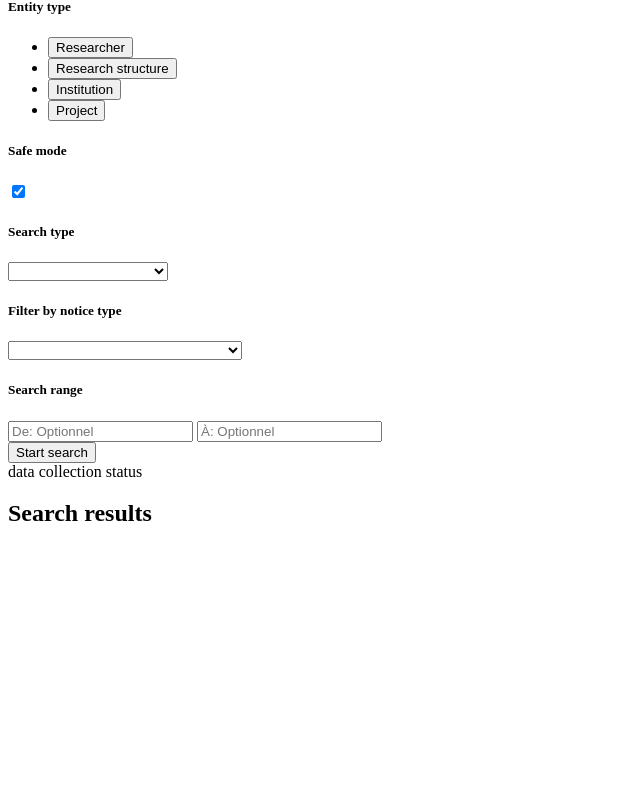
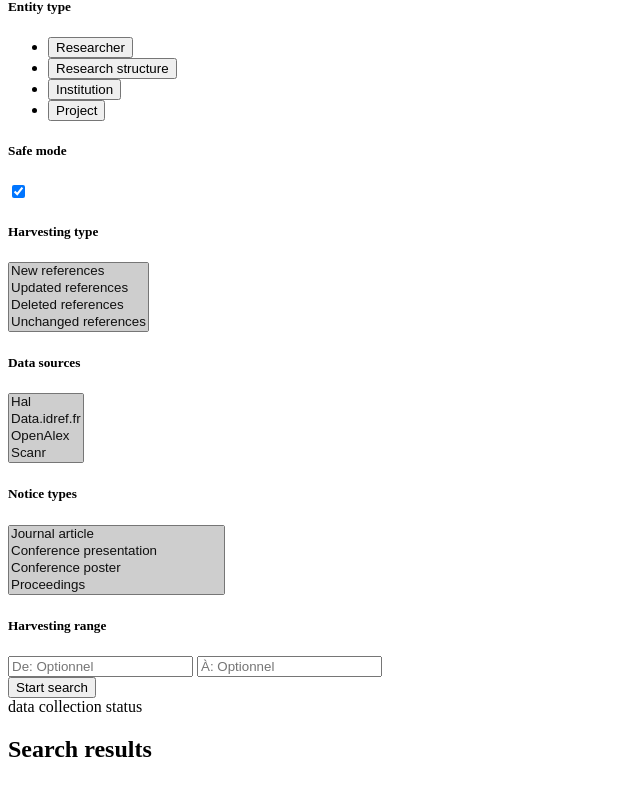
Before and after one commit to CRISalid-esr/svp-harvester, a Python web app: template app/templates/retrieve.html.jinja in a window 1280 px wide. Shown: the part 363-1154 px from the top of the page, without its empty margins (0-640 px from the left). Before the commit the page ends 884 px from the top, so only its background shows below. Run offline with Jinja, Linux system fonts and the light colour scheme; the template is opened without the code that fills it, so the values that code supplies are empty.

Commit message:
Use tom select

```diff
--- a/app/templates/package.json
+++ b/app/templates/package.json
@@ -34,6 +34,7 @@
     "ejs": "^3.1.9",
     "feather-icons": "^4.28.0",
     "pretty-print-json": "^2.0.3",
+    "tom-select": "^2.2.2",
     "zinggrid": "^1.6.0-0"
   }
 }
--- a/app/templates/retrieve.html.jinja
+++ b/app/templates/retrieve.html.jinja
@@ -12,7 +12,7 @@
                         <h5>{% trans %}Entity type{% endtrans %} <i
                                 class="bi bi-info-circle cursor-help"
                                 data-bs-toggle="tooltip"
-                                data-bs-title="{% trans %}Choose the entity type for which you want to retrieve notices{% endtrans %}"
+                                data-bs-title="{% trans %}Entity type help text{% endtrans %}"
                         ></i></h5>
                         <ul class="nav nav-pills mb-3" id="pills-tab" role="tablist">
                             <li class="nav-item" role="presentation">
@@ -46,7 +46,7 @@
                             <h5>{% trans %}Safe mode{% endtrans %} <i
                                     class="bi bi-info-circle cursor-help"
                                     data-bs-toggle="tooltip"
-                                    data-bs-title="{% trans %}In safe mode, the harvesting will not alter the harvesting history for the given entity.{% endtrans %}"
+                                    data-bs-title="{% trans %}Safe mode help text{% endtrans %}"
                             ></i></h5>
                             <input id="safe-mode-toggle" type="checkbox" data-toggle="toggle" checked
                                    aria-label="Toggle safe mode" aria-checked="true"/>
@@ -69,62 +69,98 @@
                     </div>
                 </div>
                 <div id="identifier-fields-container"></div>
-
-
                 <div class="row">
                     <div class="col-md-6 col-12">
-                        <h5>{% trans %}Search type{% endtrans %}</h5>
+                        <h5>{% trans %}Harvesting type{% endtrans %} <i
+                                class="bi bi-info-circle cursor-help"
+                                data-bs-toggle="tooltip"
+                                data-bs-title="{% trans %}Harvesting type help text{% endtrans %}"
+                        ></i></h5>
                         <span hidden>{% trans %}Event type{% endtrans %}</span>
-                        <select class="form-select mt-3 mb-3" aria-label="Default select example">
-                            <option selected disabled value=""></option>
-                            <option value="all">{% trans %}Comprehensive search{% endtrans %}</option>
-                            <option value="new">{% trans %}Novelty search{% endtrans %}</option>
-                            <option value="updated">{% trans %}Search for updates{% endtrans %}</option>
-                            <option value="unchanged">{% trans %}Search for matches{% endtrans %}</option>
+                        <select id="event-type-select"
+                                class="mt-3 mb-3"
+                                multiple="multiple"
+                                aria-label="{% trans %}Search type{% endtrans %}">
+                            <option selected value="created">{% trans %}New references{% endtrans %}</option>
+                            <option selected value="updated">{% trans %}Updated references{% endtrans %}</option>
+                            <option selected value="deleted">{% trans %}Deleted references{% endtrans %}</option>
+                            <option selected value="unchanged">{% trans %}Unchanged references{% endtrans %}</option>
                         </select>
                     </div>
                     <div class="col-md-6 col-12">
-                        <h5>{% trans %}Filter by notice type{% endtrans %}</h5>
+                        <h5>{% trans %}Data sources{% endtrans %} <i
+                                class="bi bi-info-circle cursor-help"
+                                data-bs-toggle="tooltip"
+                                data-bs-title="{% trans %}Data sources help text{% endtrans %}"
+                        ></i></h5>
+                        <span hidden>{% trans %}Data sources{% endtrans %}</span>
+                        <select id="data-sources-select"
+                                class="mt-3 mb-3"
+                                multiple="multiple"
+                                aria-label="{% trans %}Data sources{% endtrans %}">
+                            <option selected value="hal">{% trans %}Hal{% endtrans %}</option>
+                            <option selected value="idref">{% trans %}Data.idref.fr{% endtrans %}</option>
+                            <option selected value="openalex">{% trans %}OpenAlex{% endtrans %}</option>
+                            <option selected value="scanr">{% trans %}Scanr{% endtrans %}</option>
+                        </select>
+                    </div>
+                </div>
+                <div class="row">
+                    <div class="col-md-12">
+                        <h5>{% trans %}Notice types{% endtrans %} <i
+                                class="bi bi-info-circle cursor-help"
+                                data-bs-toggle="tooltip"
+                                data-bs-title="{% trans %}Notice types help text{% endtrans %}"
+                        ></i></h5>
 
-                        <select class="form-select mt-3 mb-3" aria-label="Default select example">
-                            <option selected disabled value=""></option>
-                            <option value="ART">{% trans %}Journal article{% endtrans %}</option>
-                            <option value="COMM">{% trans %}Conference presentation{% endtrans %}</option>
-                            <option value="POSTER">{% trans %}Conference poster{% endtrans %}</option>
-                            <option value="PROCEEDINGS">{% trans %}Proceedings{% endtrans %}</option>
-                            <option value="ISSUE">{% trans %}Special journal issue{% endtrans %}</option>
-                            <option value="OUV">{% trans %}Book{% endtrans %}</option>
-                            <option value="COUV">{% trans %}Book chapter{% endtrans %}</option>
-                            <option value="BLOG">{% trans %}Scientific blog post{% endtrans %}</option>
-                            <option value="NOTICE">{% trans %}Encyclopedia or dictionary notice{% endtrans %}</option>
-                            <option value="TRAD">{% trans %}Translation{% endtrans %}</option>
-                            <option value="PATENT">{% trans %}Patent{% endtrans %}</option>
-                            <option value="OTHER">{% trans %}Other scientific publication{% endtrans %}</option>
-                            <option value="UNDEFINED">{% trans %}Working paper{% endtrans %}</option>
-                            <option value="REPORT">{% trans %}Report{% endtrans %}</option>
-                            <option value="THESE">{% trans %}Thésis{% endtrans %}</option>
-                            <option value="HDR">{% trans %}HDR{% endtrans %}</option>
-                            <option value="LECTURE">{% trans %}Lecture{% endtrans %}</option>
-                            <option value="MEM">{% trans %}Student thesis{% endtrans %}</option>
-                            <option value="IMG">{% trans %}Image{% endtrans %}</option>
-                            <option value="VIDEO">{% trans %}Video{% endtrans %}</option>
-                            <option value="SON">{% trans %}Sound{% endtrans %}</option>
-                            <option value="MAP">{% trans %}Map{% endtrans %}</option>
-                            <option value="SOFTWARE">{% trans %}Software{% endtrans %}</option>
-                            <option value="PRESCONF">{% trans %}Document for scientific events{% endtrans %}</option>
-                            <option value="CREPORT">{% trans %}Report Chapter{% endtrans %}</option>
-                            <option value="ETABTHESE">{% trans %}Establishment thesis{% endtrans %}</option>
-                            <option value="MEMLIC">{% trans %}typdoc_MEMLIC{% endtrans %}</option>
-                            <option value="NOTE">{% trans %}Reading note{% endtrans %}</option>
-                            <option value="OTHERREPORT">{% trans %}Other reports, seminars,
+                        <select id="reference-type-select"
+                                class="mt-3 mb-3"
+                                multiple="multiple"
+                                aria-label="{% trans %}Filter by notice type{% endtrans %}">
+                            <option selected value="ART">{% trans %}Journal article{% endtrans %}</option>
+                            <option selected value="COMM">{% trans %}Conference presentation{% endtrans %}</option>
+                            <option selected value="POSTER">{% trans %}Conference poster{% endtrans %}</option>
+                            <option selected value="PROCEEDINGS">{% trans %}Proceedings{% endtrans %}</option>
+                            <option selected value="ISSUE">{% trans %}Special journal issue{% endtrans %}</option>
+                            <option selected value="OUV">{% trans %}Book{% endtrans %}</option>
+                            <option selected value="COUV">{% trans %}Book chapter{% endtrans %}</option>
+                            <option selected value="BLOG">{% trans %}Scientific blog post{% endtrans %}</option>
+                            <option selected value="NOTICE">{% trans %}Encyclopedia or dictionary
+                                notice{% endtrans %}</option>
+                            <option selected value="TRAD">{% trans %}Translation{% endtrans %}</option>
+                            <option selected value="PATENT">{% trans %}Patent{% endtrans %}</option>
+                            <option selected value="OTHER">{% trans %}Other scientific
+                                publication{% endtrans %}</option>
+                            <option selected value="UNDEFINED">{% trans %}Working paper{% endtrans %}</option>
+                            <option selected value="REPORT">{% trans %}Report{% endtrans %}</option>
+                            <option selected value="THESE">{% trans %}Thésis{% endtrans %}</option>
+                            <option selected value="HDR">{% trans %}HDR{% endtrans %}</option>
+                            <option selected value="LECTURE">{% trans %}Lecture{% endtrans %}</option>
+                            <option selected value="MEM">{% trans %}Student thesis{% endtrans %}</option>
+                            <option selected value="IMG">{% trans %}Image{% endtrans %}</option>
+                            <option selected value="VIDEO">{% trans %}Video{% endtrans %}</option>
+                            <option selected value="SON">{% trans %}Sound{% endtrans %}</option>
+                            <option selected value="MAP">{% trans %}Map{% endtrans %}</option>
+                            <option selected value="SOFTWARE">{% trans %}Software{% endtrans %}</option>
+                            <option selected value="PRESCONF">{% trans %}Document for scientific
+                                events{% endtrans %}</option>
+                            <option selected value="CREPORT">{% trans %}Report Chapter{% endtrans %}</option>
+                            <option selected value="ETABTHESE">{% trans %}Establishment thesis{% endtrans %}</option>
+                            <option selected value="MEMLIC">{% trans %}typdoc_MEMLIC{% endtrans %}</option>
+                            <option selected value="NOTE">{% trans %}Reading note{% endtrans %}</option>
+                            <option selected value="OTHERREPORT">{% trans %}Other reports, seminars,
                                 workshops{% endtrans %}</option>
-                            <option value="REPACT">{% trans %}Activity report{% endtrans %}</option>
-                            <option value="SYNTHESE">{% trans %}Summary notes{% endtrans %}</option>
+                            <option selected value="REPACT">{% trans %}Activity report{% endtrans %}</option>
+                            <option selected value="SYNTHESE">{% trans %}Summary notes{% endtrans %}</option>
                         </select>
                     </div>
                 </div>
 
-                <h5>{% trans %}Search range{% endtrans %}</h5>
+                <h5>{% trans %}Harvesting range{% endtrans %} <i
+                        class="bi bi-info-circle cursor-help"
+                        data-bs-toggle="tooltip"
+                        data-bs-title="{% trans %}Harvesting range help text{% endtrans %}"
+                ></i></h5>
                 <span></span>
                 <div class="input-group mt-3 mb-3">
                     <input type="text" aria-label="Since date" class="form-control" placeholder="De: Optionnel">
--- a/app/templates/src/js/main.js
+++ b/app/templates/src/js/main.js
@@ -5,6 +5,7 @@ import '../scss/styles.scss'
 // Import all of Bootstrap's JS
 import * as bootstrap from 'bootstrap'
 import 'bootstrap5-toggle/js/bootstrap5-toggle.ecmas.min'
+import 'tom-select/dist/js/tom-select.complete.min'
 
 // Import our custom JS
 import env from "./env"
--- a/app/templates/src/scss/styles.scss
+++ b/app/templates/src/scss/styles.scss
@@ -20,6 +20,7 @@ $bootstrap-icons-font-dir: "~bootstrap-icons/font/fonts";
 @import "~bootstrap-icons/font/bootstrap-icons.scss";
 @import "~bootstrap5-toggle/css/bootstrap5-toggle.min.css";
 @import '~datatables.net-dt/css/jquery.dataTables.css';
+@import '~tom-select/dist/css/tom-select.bootstrap5.min.css';
 @import '../../node_modules/pretty-print-json/dist/css/pretty-print-json.dark-mode.min.css';
 
 body {
```
Also changed, not shown: app/templates/src/js/retrieve/form.js (+25 -0 lines), app/templates/package-lock.json.
